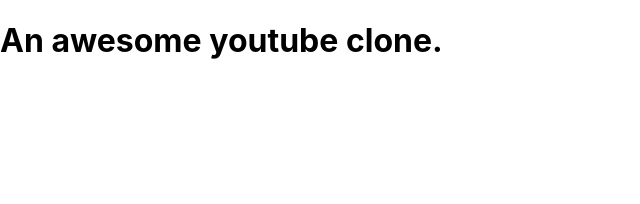
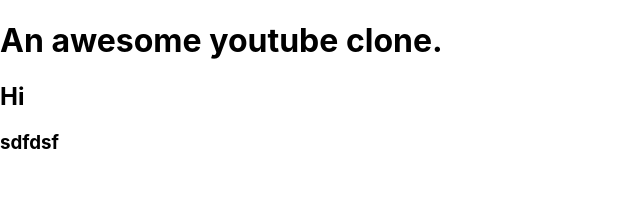
Before and after one commit to Asfand038/youtube-clone-frontend, a Next.js app: page / in a window 1280 px wide. Shown: the top 204 px of the page, without its empty margins (0-640 px from the left). Built offline with nearby package versions, Linux system fonts and the light colour scheme.

Commit message:
check functionality of pre-commit hooks

```diff
--- a/pages/index.tsx
+++ b/pages/index.tsx
@@ -9,6 +9,9 @@
         <link rel="icon" href="/favicon.svg" />
       </Head>
       <h1>An awesome youtube clone.</h1>
+      <h2>Hi</h2>
+
+      <h3>sdfdsf</h3>
     </div>
   );
 };
```
